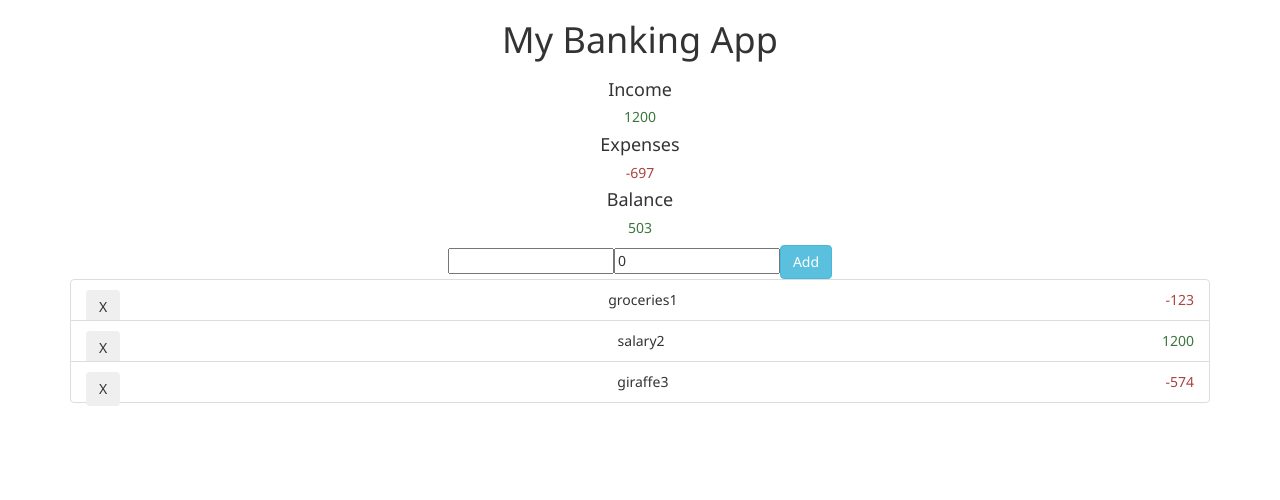
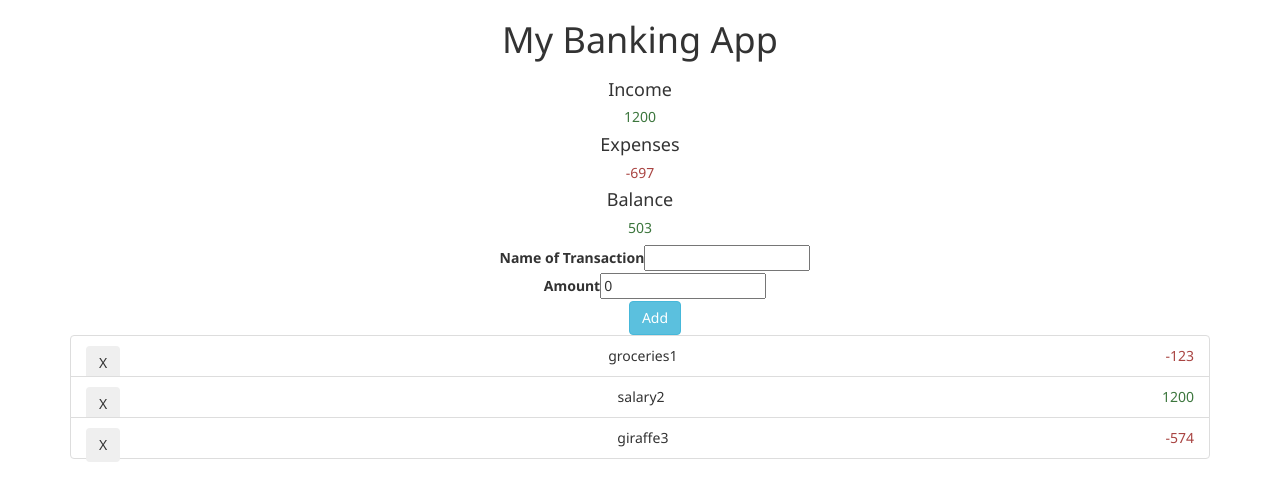
Before and after one commit to crwainstock/ReactBankingApp, a React (Create React App) app: page / in a window 1280 px wide. Shown: the top 500 px of the page. Built offline with nearby package versions, Linux system fonts and the light colour scheme.

Commit message:
not sure why styling isn't working...

```diff
--- a/src/Components/Form.js
+++ b/src/Components/Form.js
@@ -1,4 +1,5 @@
 import { useState } from "react";
+import "../App.css";
 
 function Form({ onAdd, searchTerm, setNewSearchTerm, setItems }) {
   const [newItem, setNewItem] = useState({
@@ -17,22 +18,34 @@ function Form({ onAdd, searchTerm, setNewSearchTerm, setItems }) {
   }
 
   return (
-    <div className="d-flex mt-4">
+    <div className="container">
+      <div className="row">
+        <div id="nameInput" className="col">
+          <label forHTML="name" className="form-label">
+            Name of Transaction
+          </label>
           <input
             type="text"
             name="name"
             value={newItem.name}
             onChange={handleChange}
           />
+        </div>
+        <div id="amountInput" className="col">
+          <label forHTML="amount" className="form-label">
+            Amount
+          </label>
           <input
             type="number"
             name="amount"
             value={newItem.amount}
             onChange={handleChange}
           />
+        </div>
         <button onClick={() => onAdd(newItem)} className="btn btn-info">
           Add
         </button>
+      </div>
     </div>
   );
 }
```
Lines whose indentation alone changed are shown as unchanged.
